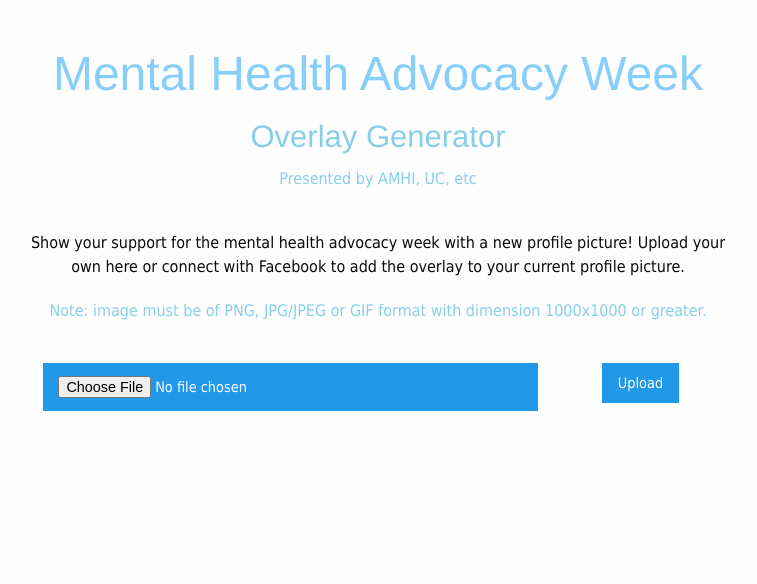
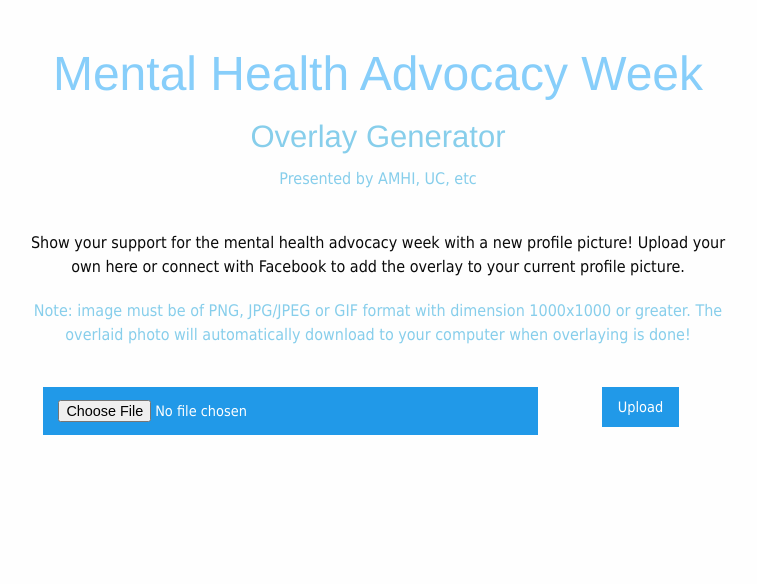
Before and after one commit to lzjurin/amhi_advocacy_week, a Flask app: page / in a window 1280 px wide. Shown: the top 584 px of the page, without its empty margins (262-1019 px from the left). Run offline with Flask 2, Linux system fonts and the light colour scheme; some libraries are stand-ins or nearby versions.

Commit message:
Fixing shadow on filters and converting overlay to autodownload

```diff
--- a/app.py
+++ b/app.py
@@ -1,5 +1,5 @@
 import os, subprocess
-from flask import Flask, flash, render_template, request, redirect, url_for, send_from_directory
+from flask import Flask, flash, render_template, request, redirect, url_for, send_file, Response
 from werkzeug.utils import secure_filename
 
 app = Flask(__name__)
@@ -40,7 +40,7 @@ def home():
             flash("Image overlaying failed, probably because your image dimensions aren't at least 1000x1000", "Error")
             return render_template("home.html.jinja")
 
-        return send_from_directory(directory=app.config['OUT_FOLDER'], filename=secure)
+        return send_file(os.path.join(app.config['OUT_FOLDER'], secure), attachment_filename=secure, as_attachment=True)
     return render_template("home.html.jinja")
 
 if __name__ == "__main__":
--- a/templates/home.html.jinja
+++ b/templates/home.html.jinja
@@ -4,7 +4,7 @@
     Show your support for the mental health advocacy week with a new profile picture! Upload your own here or connect with Facebook to add the overlay to your current profile picture.
 </div>
 <div>
-    <span>Note: image must be of PNG, JPG/JPEG or GIF format with dimension 1000x1000 or greater.</span>
+    <span>Note: image must be of PNG, JPG/JPEG or GIF format with dimension 1000x1000 or greater. The overlaid photo will automatically download to your computer when overlaying is done!</span>
     <form action='/' method='post' enctype="multipart/form-data">
         <fieldset>
             <div align='center' class="row">
```
Also changed, not shown: filters/filter_3.png, filters/originals/filter_3.png.
